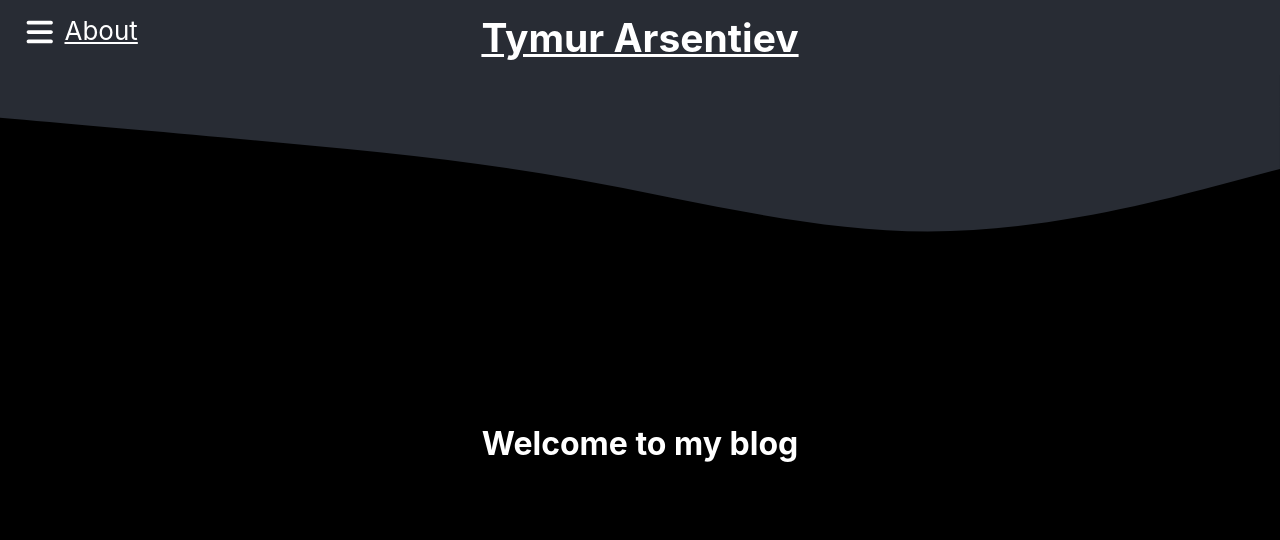
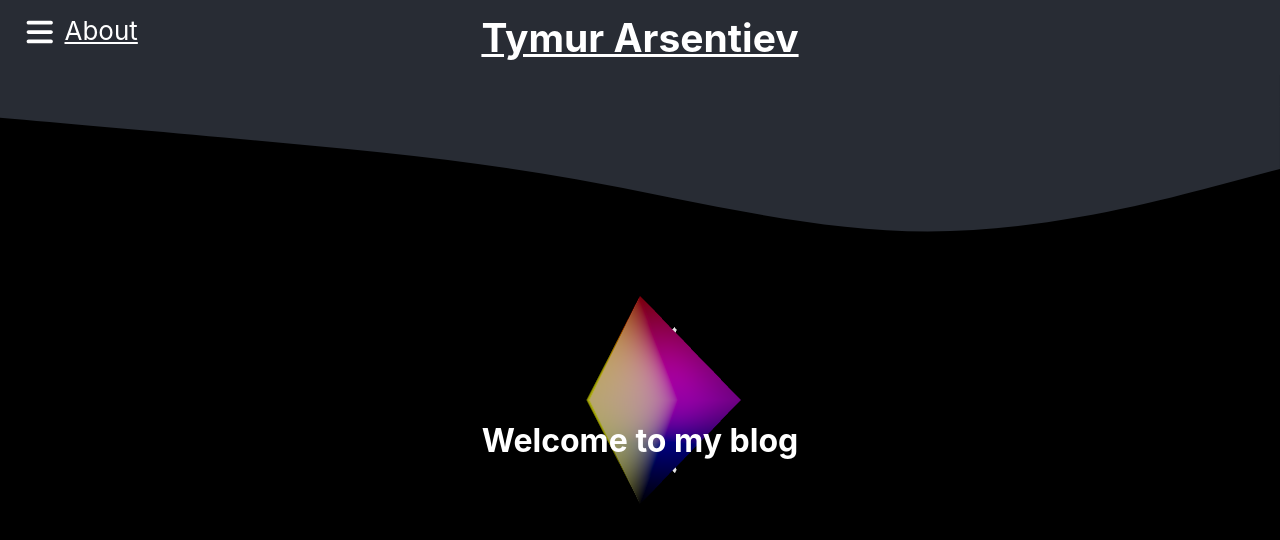
Before and after one commit to tymur999/tymur999, a React (Create React App) app: page / in a window 1280 px wide. Shown: the top 540 px of the page. Built offline with nearby package versions, Linux system fonts and the light colour scheme.

Commit message:
canvas menu rendering

```diff
--- a/package.json
+++ b/package.json
@@ -8,6 +8,7 @@
     "@fortawesome/free-regular-svg-icons": "^7.2.0",
     "@fortawesome/free-solid-svg-icons": "^7.2.0",
     "@fortawesome/react-fontawesome": "^3.2.0",
+    "@react-three/fiber": "^9.5.0",
     "@testing-library/dom": "^10.4.1",
     "@testing-library/jest-dom": "^6.9.1",
     "@testing-library/react": "^16.3.2",
@@ -21,7 +22,6 @@
     "react-dom": "^19.2.4",
     "react-scripts": "5.0.1",
     "three": "^0.183.2",
-    "typescript": "^4.9.5",
     "web-vitals": "^2.1.4"
   },
   "scripts": {
@@ -49,6 +49,8 @@
     ]
   },
   "devDependencies": {
-    "sass": "^1.97.3"
+    "@types/three": "^0.183.1",
+    "sass": "^1.97.3",
+    "typescript": "^5.9.3"
   }
 }
--- a/src/index/Canvas.tsx
+++ b/src/index/Canvas.tsx
@@ -1,15 +1,46 @@
 import {motion} from "framer-motion";
 import "./canvas.scss";
+import {Canvas as ThreeCanvas, useFrame} from "@react-three/fiber";
+import {useRef} from "react";
+import {Mesh} from "three";
 
 export default function Canvas() {
   return (
     <main>
+        <ThreeCanvas>
+          <Sphere/>
+          <mesh position={[1,2,-10]}>
+            <sphereGeometry args={[0.1,0.1,0.1]}/>
+            <meshBasicMaterial />
+          </mesh>
+          <mesh position={[1,-2,-10]}>
+            <sphereGeometry args={[0.1,0.1,0.1]} />
+            <meshBasicMaterial />
+          </mesh>
+          <directionalLight color="red" position={[5, 5, 5]} />
+          <directionalLight color="blue" position={[5, 0, 5]} />
+          <directionalLight color="yellow" position={[-5, 0, 5]} />
+        </ThreeCanvas>
       <motion.h1 className="welcome" animate={{ rotate: 360 }}>
         Welcome to my blog
       </motion.h1>
-      <canvas>
-
-      </canvas>
     </main>
   )
 }
+
+function Sphere() {
+  const meshRef = useRef<Mesh>(null);
+
+  useFrame(() => {
+    if(meshRef.current) {
+      meshRef.current.rotation.y += 0.01
+    }
+  });
+
+  return (
+    <mesh ref={meshRef} position={[0,0,0]}>
+      <sphereGeometry args={[1, 1, 1]} />
+      <meshStandardMaterial />
+    </mesh>
+  )
+}
--- a/src/index/canvas.scss
+++ b/src/index/canvas.scss
@@ -4,13 +4,19 @@ main {
   display: flex;
   flex-direction: column;
   align-items: center;
-  padding-top: 10%;
   background: black;
   color: white;
+  position: absolute;
+  top: 0;
+  z-index: -999;
 }
 
 .welcome {
   text-align: center;
-  top: 25%;
-  position: relative;
+  z-index: 99;
+  position: absolute;
+  top: 50%;
 }
+
+.canvas {
+}
--- a/tsconfig.json
+++ b/tsconfig.json
@@ -6,6 +6,7 @@
       "dom.iterable",
       "esnext"
     ],
+    "types": ["three"],
     "allowJs": true,
     "skipLibCheck": true,
     "esModuleInterop": true,
```
Also changed, not shown: 1 other file (tests, documents, lock files or other folders).
